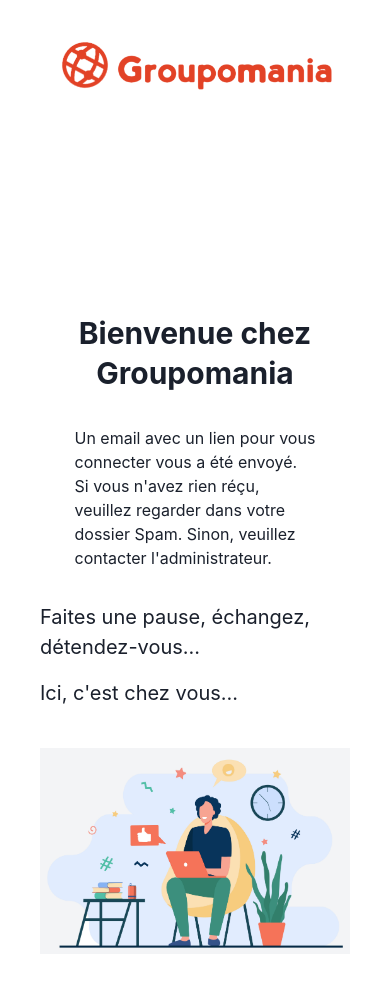
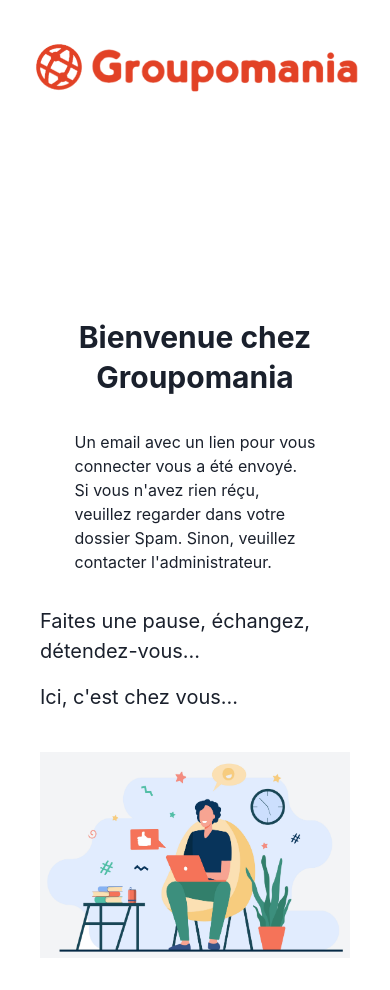
Before and after one commit to mrkshm/groupomania, a Next.js app: page /auth/verify in a window 390 px wide. Shown: the top 990 px of the page. Built offline with nearby package versions, Linux system fonts and the light colour scheme; no server answers.

Commit message:
responsive login page

```diff
--- a/components/login/HeaderLogin.tsx
+++ b/components/login/HeaderLogin.tsx
@@ -21,8 +21,9 @@ function HeaderLogin() {
               "/assets/logo-text-dark.png"
             )}
             alt="logo"
-            height={{ md: "100", base: "50" }}
-            mt={4}
+            // height={{ md: "100", base: "50" }}
+            width={{ base: "70%", md: "450px" }}
+            mt={{ base: 2, md: 4 }}
           ></chakra.img>
         </Flex>
         <Flex
```
